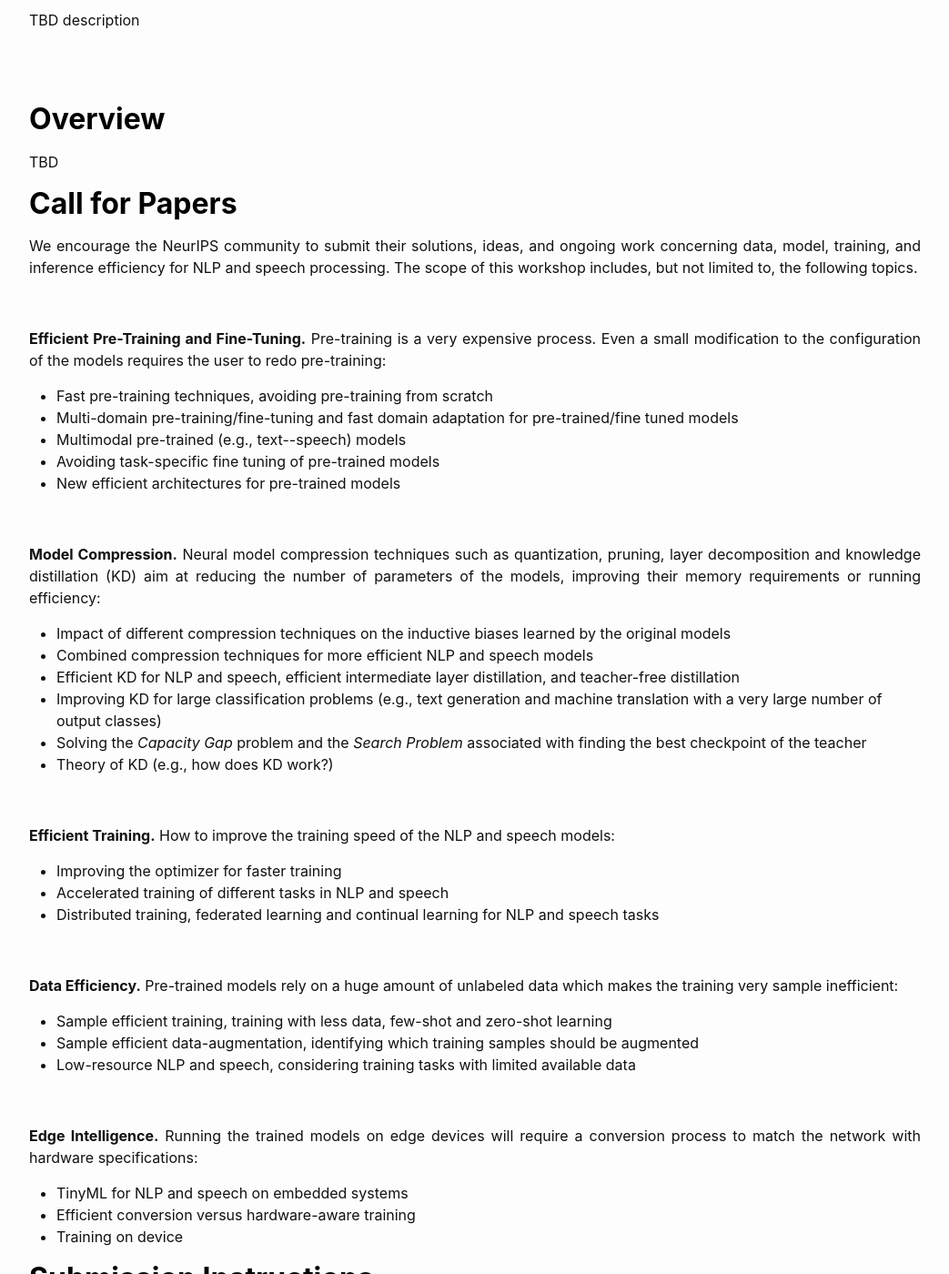
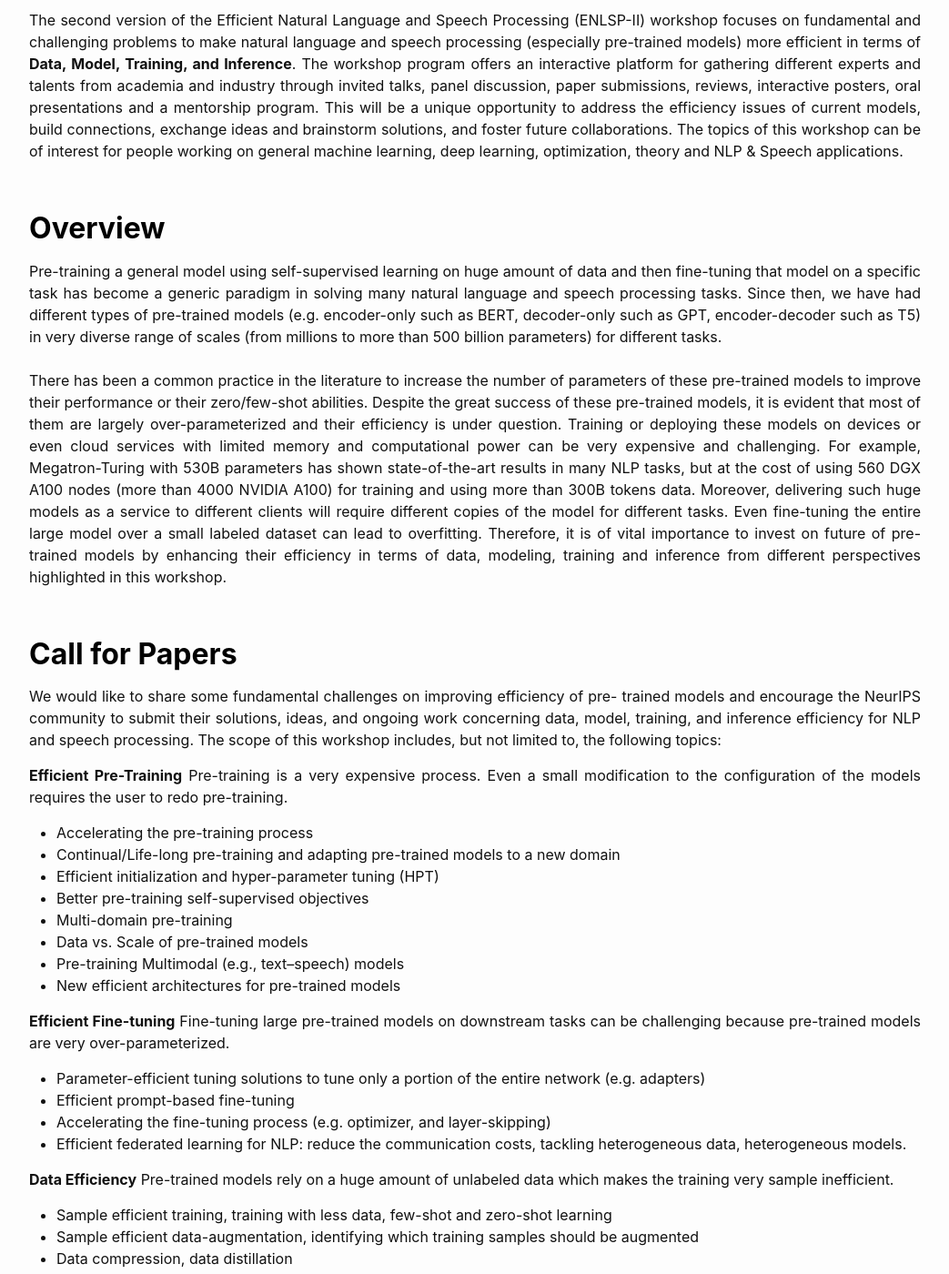
Before and after one commit to neurips2022-enlsp/neurips2022-enlsp.github.io, a Jekyll site: the page built from index.md, in a window 1280 px wide and 1400 px high, scrolled down 216 px. Shown: the whole window at 91% size, without its empty margins (118-1161 px from the left). Built offline with Jekyll 4.4.1, drawn with Linux system fonts in a browser that asks for light colours; nearby versions of some CDN libraries; some of the changed text lies outside the part shown.

Commit message:
updates based on the overleaf

```diff
--- a/_includes/head.html
+++ b/_includes/head.html
@@ -17,4 +17,8 @@
   {%- endif -%}
 
   {%- include custom-head.html -%}
+  <link rel="preconnect" href="https://fonts.googleapis.com">
+<link rel="preconnect" href="https://fonts.gstatic.com" crossorigin>
+<link href="https://fonts.googleapis.com/css2?family=Source+Sans+Pro:wght@200&display=swap" rel="stylesheet">
+
 </head>
--- a/index.md
+++ b/index.md
@@ -7,86 +7,94 @@
 #
 layout: home
 ---
-<div id="banner">
+<div stlye="font-family: 'Source Sans Pro', sans-serif;">
 	<center>
-	<h2 class="blackpar_title">The 2<sup>nd</sup> workshop on<br>Efficient Natural Language and Speech Processing (ENLSP)</h2>
-	<h3 class="blackpar_title">(Models, Training and Inference)</h3>
+		<h2 class="blackpar_title">The 2<sup>nd</sup> workshop on<br>Efficient Natural Language and Speech Processing (ENLSP)</h2>
+		<h3 class="blackpar_title">(Models, Training and Inference)</h3>
 	</center>
 </div>
 
 <p>
-TBD description
+The second version of the Efficient Natural Language and Speech Processing (ENLSP-II) workshop focuses on fundamental and challenging problems to make natural language and speech processing (especially pre-trained models) more efficient in terms of <b>Data, Model, Training, and Inference</b>. The workshop program offers an interactive platform for gathering different experts and talents from academia and industry through invited talks, panel discussion, paper submissions, reviews, interactive posters, oral presentations and a mentorship program. This will be a unique opportunity to address the efficiency issues of current models, build connections, exchange ideas and brainstorm solutions, and foster future collaborations. The topics of this workshop can be of interest for people working on general machine learning, deep learning, optimization, theory and NLP & Speech applications.
 </p>
-<br><br>
+
+<br>
 
 <h2 class="blackpar_title" id="overview">Overview</h2>
 <p>
-TBD
+Pre-training a general model using self-supervised learning on huge amount of data and then fine-tuning that model on a specific task has become a generic paradigm in solving many natural language and speech processing tasks. Since then, we have had different types of pre-trained models (e.g. encoder-only such as BERT, decoder-only such as GPT, encoder-decoder such as T5) in very diverse range of scales (from millions to
+more than 500 billion parameters) for different tasks.
+<br><br>
+There has been a common practice in the literature to increase the number of parameters of these pre-trained models to improve their performance or their zero/few-shot abilities. Despite the great success of these pre-trained models, it is evident that most of them are largely over-parameterized and their efficiency is under question. Training or deploying these models on devices or even cloud services with limited memory and computational power can be very expensive and challenging. For example, Megatron-Turing with 530B parameters has shown state-of-the-art results in many NLP tasks, but at the cost of using 560 DGX A100 nodes (more than 4000 NVIDIA A100) for training and using more than 300B tokens data. Moreover, delivering such huge models as a service to different clients will require different copies of the model for different tasks. Even fine-tuning the entire large model over a small labeled dataset can lead to overfitting. Therefore, it is of vital importance to invest on future of pre-trained models by enhancing their efficiency in terms of data, modeling, training and inference from different perspectives highlighted in this workshop.
 </p>
-
+<br>
 <!-- Call for Papers -->
 <h2 class="blackpar_title" id="call_for_papers">Call for Papers</h2>
-We encourage the NeurIPS community to submit their solutions, ideas, and ongoing work concerning data, model, training, and inference efficiency for NLP and speech processing. The scope of this workshop includes, but not limited to, the following topics.
+We would like to share some fundamental challenges on improving efficiency of pre- trained models and encourage the NeurIPS community to submit their solutions, ideas, and ongoing work concerning data, model, training, and inference efficiency for NLP and speech processing. The scope of this workshop includes, but not limited to, the following topics:
 
-<br />
-
-<b>Efficient Pre-Training and Fine-Tuning.</b> Pre-training is a very expensive process. Even a small modification to the configuration of the models requires the user to redo pre-training:
-<br />
+<b>Efficient Pre-Training</b> Pre-training is a very expensive process. Even a small modification to the configuration of the models requires the user to redo pre-training.
+<br>
 <ul>
-	<li>Fast pre-training techniques, avoiding pre-training from scratch</li>
-	<li>Multi-domain pre-training/fine-tuning and fast domain adaptation for pre-trained/fine tuned models</li>
-	<li>Multimodal pre-trained (e.g., text--speech) models</li>
-	<li>Avoiding task-specific fine tuning of pre-trained models</li>
+	<li>Accelerating the pre-training process</li>
+	<li>Continual/Life-long pre-training and adapting pre-trained models to a new domain</li>
+	<li>Efficient initialization and hyper-parameter tuning (HPT)</li>
+	<li>Better pre-training self-supervised objectives</li>
+	<li>Multi-domain pre-training</li>
+	<li>Data vs. Scale of pre-trained models</li>
+	<li>Pre-training Multimodal (e.g., text–speech) models</li>
 	<li>New efficient architectures for pre-trained models</li>
 </ul>
 
-<br />
 
-<b>Model Compression.</b> Neural model compression techniques such as quantization, pruning, layer decomposition and knowledge distillation (KD) aim at reducing the number of parameters of the models, improving their memory requirements or running efficiency:
-<br />
+<b>Efficient Fine-tuning</b> Fine-tuning large pre-trained models on downstream tasks can be challenging because pre-trained models are very over-parameterized.
+<br>
 <ul>
-	<li>Impact of different compression techniques on the inductive biases learned by the original models</li>
-	<li>Combined compression techniques for more efficient NLP and speech models</li>
-	<li>Efficient KD for NLP and speech, efficient intermediate layer distillation, and teacher-free distillation</li>
-	<li>Improving KD for large classification problems (e.g., text generation and machine translation with a very large number of output classes)</li>
-	<li>Solving the <i>Capacity Gap</i> problem and the <i>Search Problem</i> associated with finding the best checkpoint of the teacher</li>
-	<li>Theory of KD (e.g., how does KD work?) </li>
+	<li>Parameter-efficient tuning solutions to tune only a portion of the entire network (e.g. adapters)</li>
+	<li>Efficient prompt-based fine-tuning</li>
+	<li>Accelerating the fine-tuning process (e.g. optimizer, and layer-skipping)</li>
+	<li>Efficient federated learning for NLP: reduce the communication costs, tackling heterogeneous data, heterogeneous models.</li>
 </ul>
 
-<br />
 
-<b>Efficient Training.</b> How to improve the training speed of the NLP and speech models:
-<br />
-<ul>
-	<li>Improving the optimizer for faster training</li>
-	<li>Accelerated training of different tasks in NLP and speech</li>
-	<li>Distributed training,  federated learning and continual learning for NLP and speech tasks </li>
-</ul>
-
-<br />
-
-<b>Data Efficiency.</b> Pre-trained models rely on a huge amount of unlabeled data which makes the training very sample inefficient:
-<br />
+<b>Data Efficiency</b> Pre-trained models rely on a huge amount of unlabeled data which makes the training very sample inefficient.
+<br>
 <ul>
 	<li>Sample efficient training, training with less data, few-shot and zero-shot learning</li>
 	<li>Sample efficient data-augmentation, identifying which training samples should be augmented</li>
-	<li>Low-resource NLP and speech, considering training tasks with limited available data</li>
+	<li>Data compression, data distillation</li>
+	<li>Data selection, how to improve the quality of pre-training data</li>
 </ul>
 
-<br />
+<b>Inference Efficiency</b> How can we reduce the inference time or memory footprint of a trained model for a particular task?
+<br>
+<ul>
+	<li>Neural model compression techniques such as quantization, pruning, layer decomposition and knowledge distillation (KD) for NLP and Speech</li>
+	<li>Impact of different compression techniques on the inductive biases learned by the original models</li>
+	<li>Combined compression techniques for more efficient NLP and speech models</li>
+	<li>Improving efficiency of KD by removing the teacher</li>
+	<li>Extreme model compression (high compression ratio) for very large pre-trained language models</li>
+</ul>
 
-<b>Edge Intelligence.</b>  Running the trained models on edge devices will require a conversion process to match the network with hardware specifications:
-<br />
+<b>Other Efficient Applications</b> Pre-trained models are used in many tasks in NLP that efficiency can be their concern.
+<br>
 <ul>
-	<li>TinyML for NLP and speech on embedded systems</li>
-	<li>Efficient conversion versus hardware-aware training</li>
-	<li>Training on device</li>
+	<li>Efficient Dense Retrieval</li>
+	<li>Large language model as a service</li>
+	<li>Training models on device</li>
+	<li>Incorporating external knowledge into pre-trained models</li>
+	<li>Unifying different pre-training models</li>
 </ul>
+
+<br>
 
 <h2 class="blackpar_title">Submission Instructions</h2>
 <p>
-TBD
+You are invited to submit your papers in our CMT submission <a href="https://cmt3.research.microsoft.com/ENLSP2021">portal</a>. All the submitted papers have to be anonymous for double-blind review. We expect each paper will be reviewed by at least three reviewers. The content of the paper (excluding the references and supplementary materials) should not be longer than 6 pages, strictly following the NeurIPS template style (which can be found <a href="https://neurips.cc/Conferences/2021/PaperInformation/StyleFiles">here</a>).
+<br /><br />
+Authors can submit up to 100 MB of supplementary materials separately. Authors are highly encouraged to submit their codes for reproducibility purposes. Although original submissions are preferred, submitted papers can be among your already published or ArXiv papers, and your under submission works. Please make sure to indicate the complete list of conflict of interests for all the authors of your paper. To encourage higher quality submissions, our sponsors are offering the Best Paper Award to qualified outstanding original oral and poster presentations (upon nomination of the reviewers). Bear in mind that our workshop is not archival, but the accepted papers will be hosted on the workshop website.
 </p>
+
+<br>
 
 <h2 class="blackpar_title">Important Dates:</h2>
 <p>
@@ -161,6 +169,14 @@ TBD
 <br><br>
 
 <h2 class="blackpar_title">Sponsor</h2>
-<center>
-	<img src="/images/logos.png">
-</center>
+<div class="row">
+	<div class="col">
+		<img src="/images/huawei_logo.png" width="250px">
+	</div>
+	<div class="col">
+		<img src="/images/noahs_ark_lab_logo.png" width="250px">
+	</div>
+	<div class="col">
+		<img src="/images/BASF_logo.png" width="250px">
+	</div>
+</div>
```
Also changed, not shown: images/BASF_logo.png (added), images/huawei_logo.png (added), images/noahs_ark_lab_logo.png (added).
